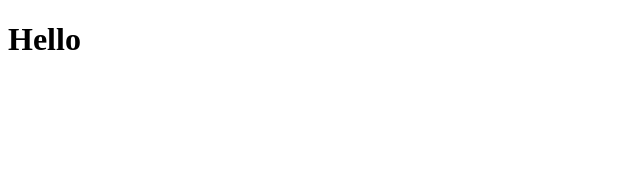
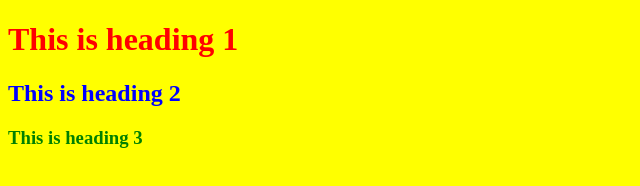
Before and after one commit to sovathkoeun/codehtml, a plain HTML site: page index.html in a window 1280 px wide. Shown: the whole page, without its empty margins (0-640 px from the left). Drawn offline with Linux system fonts and the light colour scheme.

Commit message:
add new html

```diff
--- a/index.html
+++ b/index.html
@@ -1,11 +1,32 @@
 <!DOCTYPE html>
 <html lang="en">
+
 <head>
     <meta charset="UTF-8">
     <meta name="viewport" content="width=device-width, initial-scale=1.0">
     <title>Document</title>
 </head>
+<style>
+    body {
+        background-color: yellow;
+    }
+    h1 {
+        color: red;
+    }
+
+    h2 {
+        color: blue;
+    }
+
+    h3 {
+        color: green;
+    }
+</style>
+
 <body>
-    <h1>Hello</h1>
+    <h1>This is heading 1</h1>
+    <h2>This is heading 2</h2>
+    <h3>This is heading 3</h3>
 </body>
+
 </html>
```
